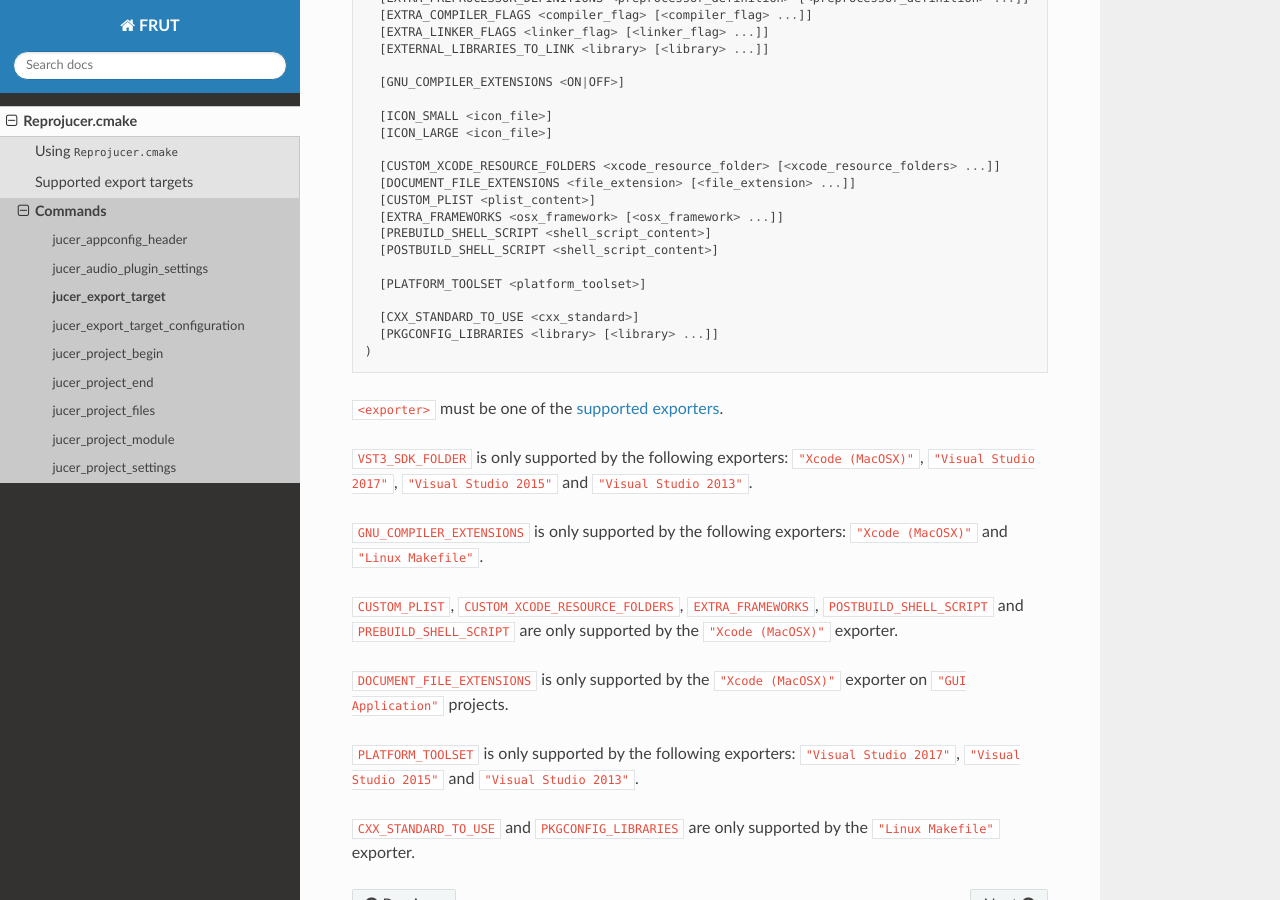
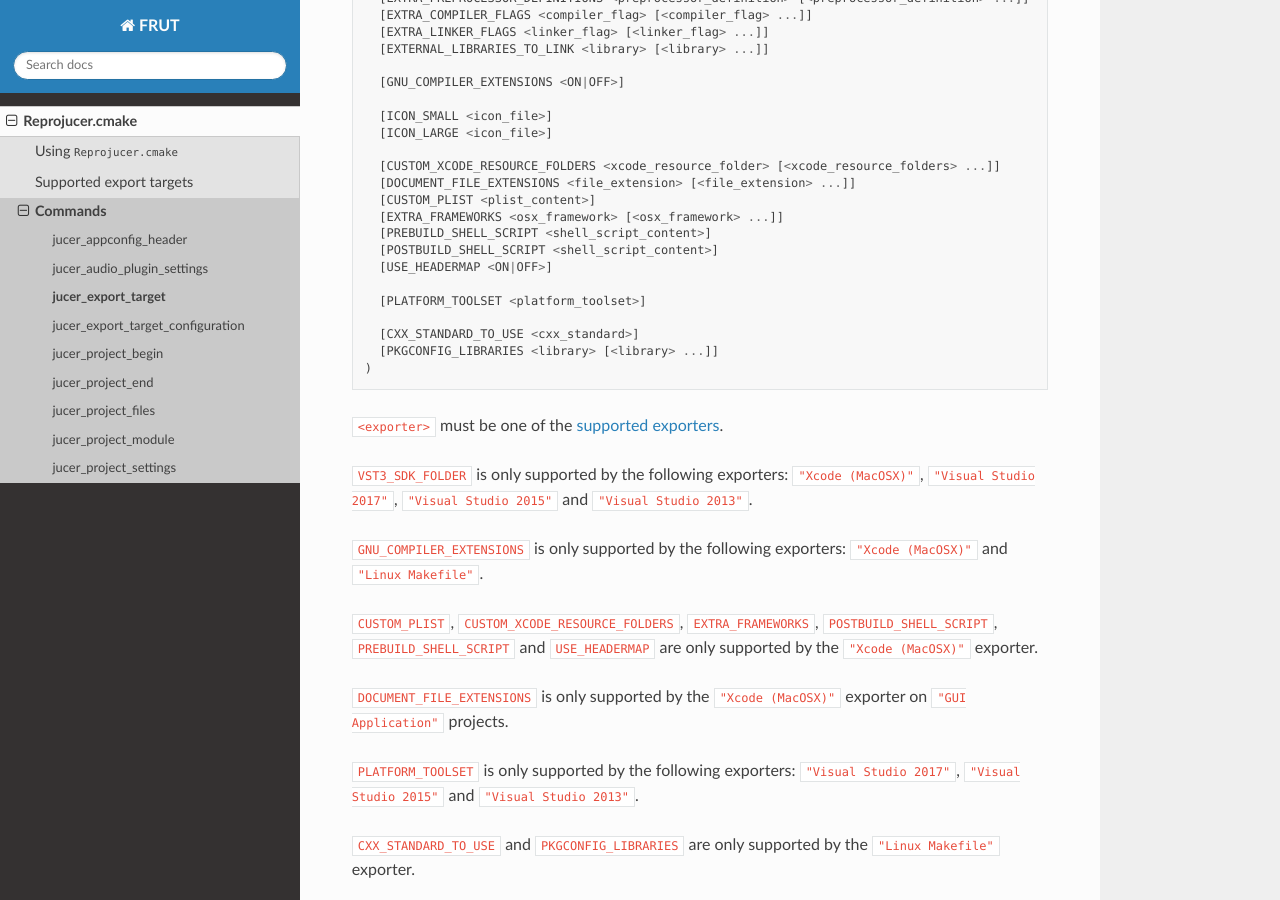
Before and after one commit to McMartin/FRUT, a Sphinx documentation site: the page built from docs/Reprojucer.cmake/command/jucer_export_target.rst, in a window 1280 px wide and 900 px high, scrolled down 365 px. Built offline with Sphinx 7.4.7 and the Read the Docs theme 2.0.0, drawn with Linux system fonts in a browser that asks for light colours.

Commit message:
Document USE_HEADERMAP keyword
This should have been done in e5f98fea209123a32c4c9541b47e48d0a34e5001.

```diff
--- a/docs/Reprojucer.cmake/command/jucer_export_target.rst
+++ b/docs/Reprojucer.cmake/command/jucer_export_target.rst
@@ -29,6 +29,7 @@ Define the settings specific to an export target.
     [EXTRA_FRAMEWORKS <osx_framework> [<osx_framework> ...]]
     [PREBUILD_SHELL_SCRIPT <shell_script_content>]
     [POSTBUILD_SHELL_SCRIPT <shell_script_content>]
+    [USE_HEADERMAP <ON|OFF>]
 
     [PLATFORM_TOOLSET <platform_toolset>]
 
@@ -45,8 +46,8 @@ Define the settings specific to an export target.
 ``"Xcode (MacOSX)"`` and ``"Linux Makefile"``.
 
 ``CUSTOM_PLIST``, ``CUSTOM_XCODE_RESOURCE_FOLDERS``,  ``EXTRA_FRAMEWORKS``,
-``POSTBUILD_SHELL_SCRIPT`` and ``PREBUILD_SHELL_SCRIPT`` are only supported by the
-``"Xcode (MacOSX)"`` exporter.
+``POSTBUILD_SHELL_SCRIPT``, ``PREBUILD_SHELL_SCRIPT`` and ``USE_HEADERMAP`` are only
+supported by the ``"Xcode (MacOSX)"`` exporter.
 
 ``DOCUMENT_FILE_EXTENSIONS`` is only supported by the ``"Xcode (MacOSX)"`` exporter on
 ``"GUI Application"`` projects.
```
